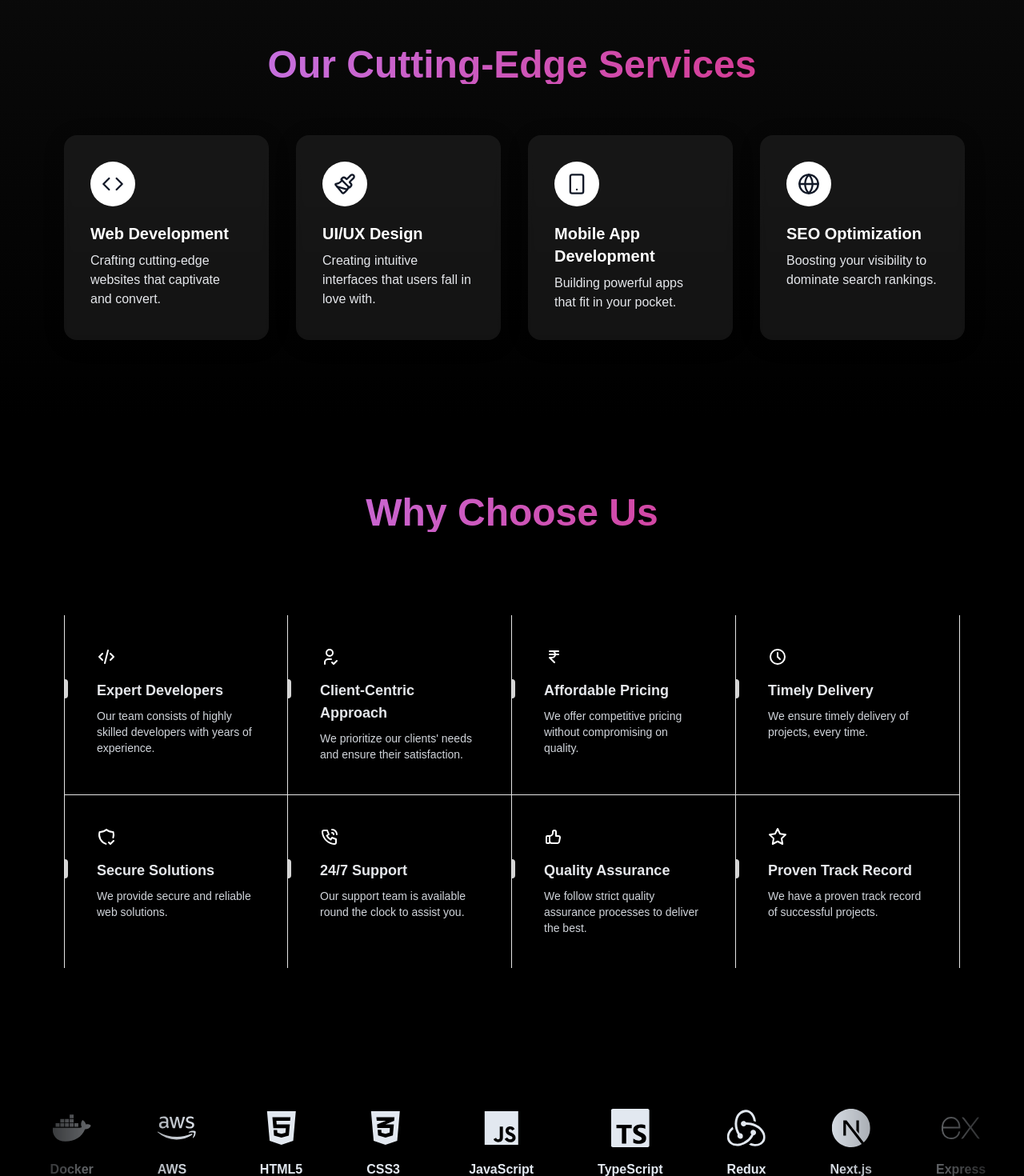
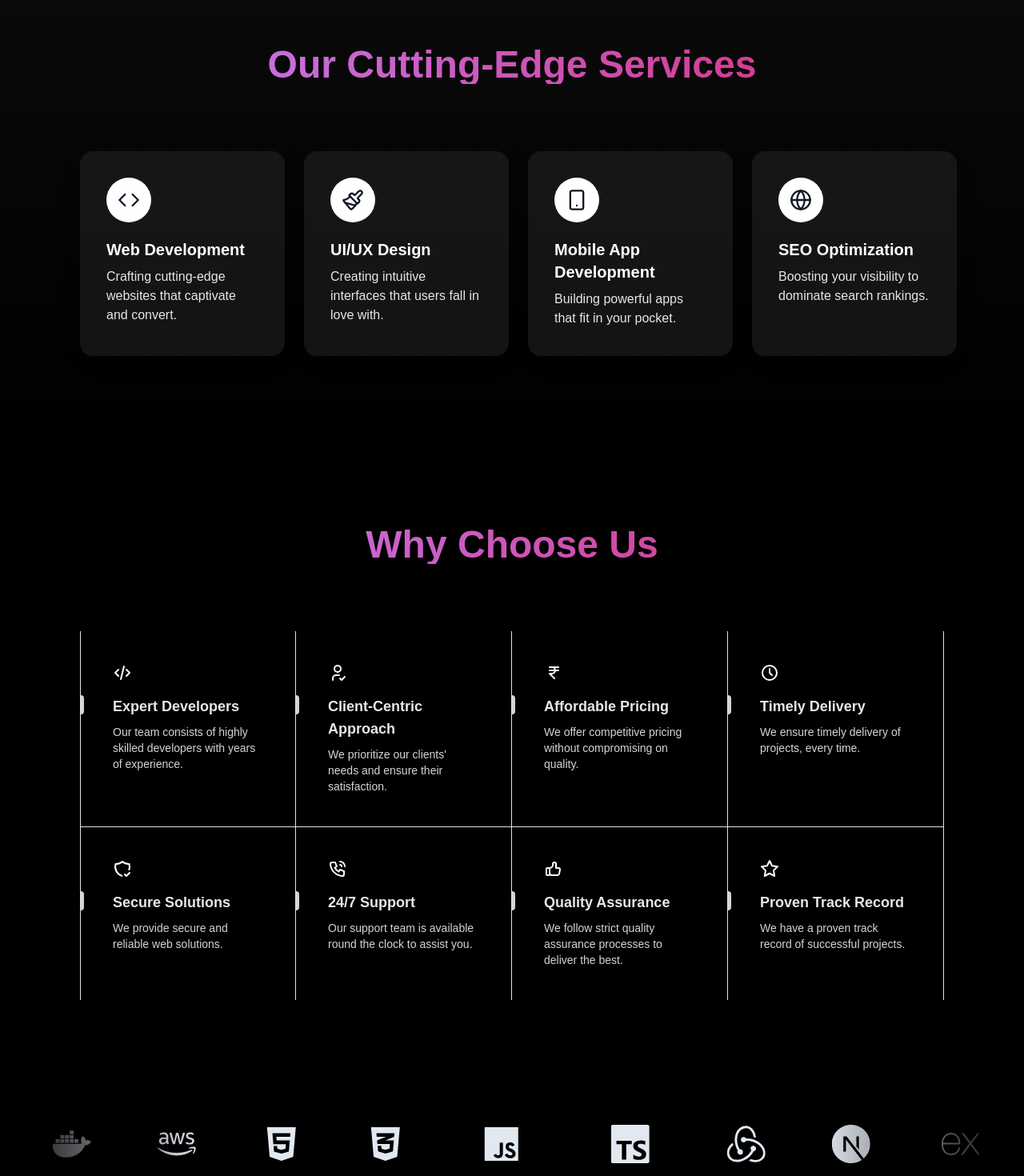
Before and after one commit to XcelB2B/design3, a Next.js app: page / in a window 1280 px wide. Shown: the part 839-2309 px from the top of the page at 80% size. Built offline with nearby package versions, Linux system fonts and the light colour scheme.

Commit message:
Refactor grid layout in ServiceCards and WhyChooseUs components

```diff
--- a/src/app/_components/ServiceCards.jsx
+++ b/src/app/_components/ServiceCards.jsx
@@ -74,7 +74,7 @@ const ServicesSection = () => {
         >
           Our Cutting-Edge Services
         </motion.h2>
-        <div className="grid grid-cols-1 md:grid-cols-2 lg:grid-cols-4 gap-5 md:gap-10">
+        <div className="grid grid-cols-1 sm:grid-cols-2 lg:grid-cols-3 xl:grid-cols-4 gap-5 md:gap-10 max-w-max mx-auto p-5">
           {services.map((service, index) => (
             <ServiceCard key={index} {...service} isInView={isInView} />
           ))}
--- /dev/null
+++ b/src/app/_components/Testimonial.jsx
@@ -0,0 +1,7 @@
+import React from "react";
+
+const Testimonial = () => {
+  return <div></div>;
+};
+
+export default Testimonial;
--- a/src/app/_components/WhyChooseUs.jsx
+++ b/src/app/_components/WhyChooseUs.jsx
@@ -72,7 +72,7 @@ export function WhyChooseUs() {
         >
           Why Choose Us
         </motion.h2>
-        <div className="grid grid-cols-1 md:grid-cols-2 lg:grid-cols-4 relative z-10 py-10 max-w-6xl mx-auto">
+        <div className="grid grid-cols-1 sm:grid-cols-2 lg:grid-cols-3 xl:grid-cols-4 max-w-max mx-auto p-5">
           {features.map((feature, index) => (
             <Feature key={feature.title} {...feature} index={index} />
           ))}
@@ -86,9 +86,9 @@ const Feature = ({ title, description, icon, index }) => {
   return (
     <div
       className={cn(
-        "flex flex-col lg:border-r py-10 relative group/feature ",
-        (index === 0 || index === 4) && "lg:border-l",
-        index < 4 && "lg:border-b"
+        "flex flex-col lg:border-r xl:border-r py-10 relative group/feature",
+        (index === 0 || index === 4) && "xl:border-l md:border-r",
+        index < 4 && "xl:border-b"
       )}
     >
       {index < 4 && (
```
